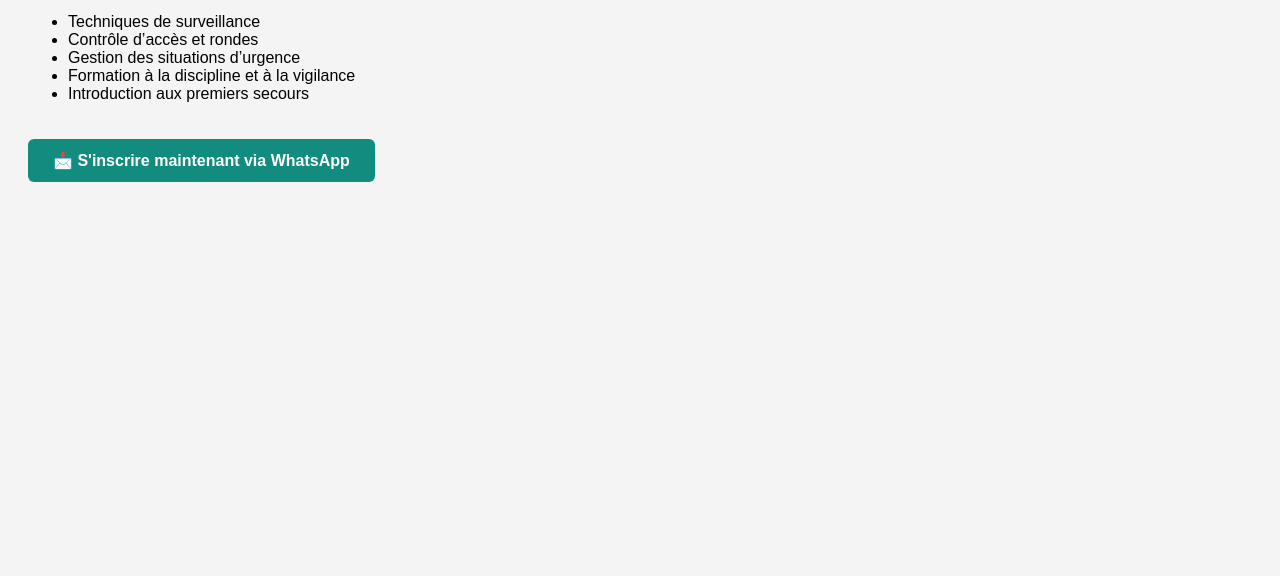
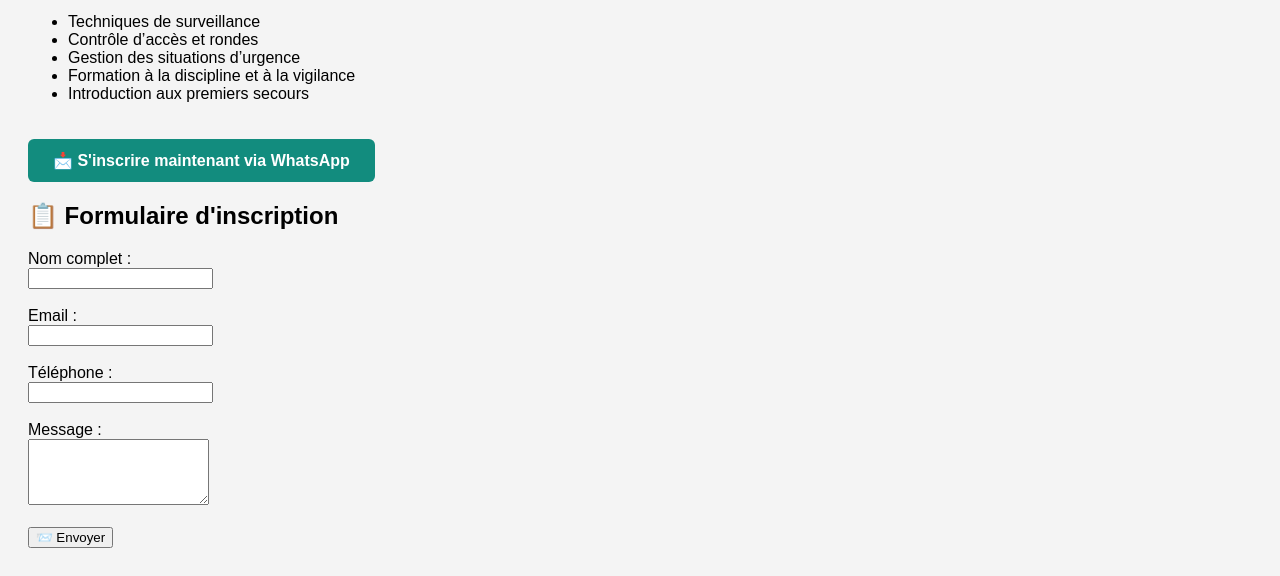
Before and after one commit to thebestfriendscompany/the-best-friends-web-site, a plain HTML site: page securite.html in a window 1280 px wide. Shown: the part 600-1176 px from the top of the page. Before the commit the page ends 810 px from the top, so only its background shows below. Drawn offline with Linux system fonts and the light colour scheme.

Commit message:
Mise à jour formulaire d'inscription

```diff
--- a/securite.html
+++ b/securite.html
@@ -58,6 +58,25 @@
   </ul>
 
   <a href="https://wa.me/243999047524" class="btn-whatsapp">📩 S'inscrire maintenant via WhatsApp</a>
+<h2>📋 Formulaire d'inscription</h2>
+<form action="https://formspree.io/f/xknlgkyo" method="POST">
+  <label>Nom complet :<br>
+    <input type="text" name="nom" required>
+  </label><br><br>
 
+  <label>Email :<br>
+    <input type="email" name="email" required>
+  </label><br><br>
+
+  <label>Téléphone :<br>
+    <input type="tel" name="telephone" required>
+  </label><br><br>
+
+  <label>Message :<br>
+    <textarea name="message" rows="4" required></textarea>
+  </label><br><br>
+
+  <button type="submit">📨 Envoyer</button>
+</form>
 </body>
 </html>
```
